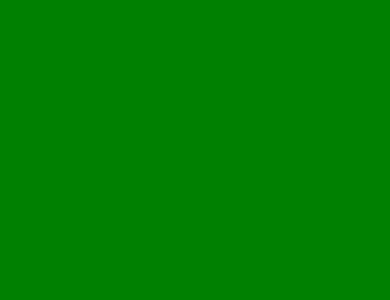
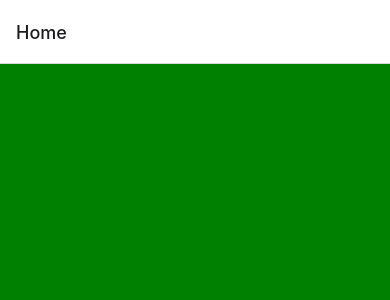
Before and after one commit to dvijeniii05/cyberfantasy, a React Native app: screen / in a window 390 px wide. Shown: the top 300 px of the page. Built offline with nearby package versions, Linux system fonts and the light colour scheme.

Commit message:
🎨  minor changes

```diff
--- a/App.tsx
+++ b/App.tsx
@@ -8,19 +8,16 @@
  * @format
  */
 
-import { NavigationContainer } from '@react-navigation/native';
+import {NavigationContainer} from '@react-navigation/native';
 import React from 'react';
-import {
-  View,
-} from 'react-native';
-import HomeScreen from './src/screens/HomeScreen/HomeScreen';
+import AppDrawer from './src/navigation/AppDrawer';
 
 const App = () => {
-  return(
-<NavigationContainer>
-  <HomeScreen/>
-</NavigationContainer>
-  )
+  return (
+    <NavigationContainer>
+      <AppDrawer />
+    </NavigationContainer>
+  );
 };
 
 export default App;
```
Also changed, not shown: package.json (+6 -3 lines), src/screens/HomeScreen/HomeScreen.tsx (+6 -10 lines).
